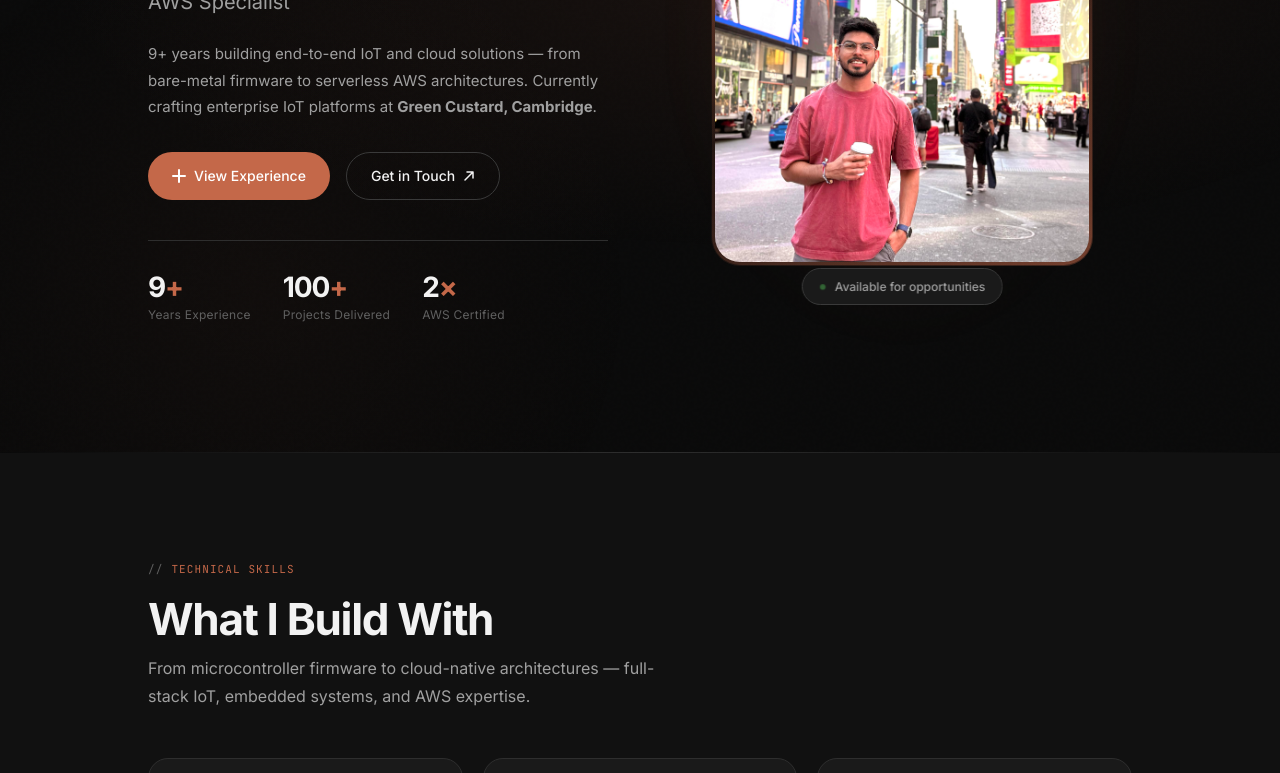
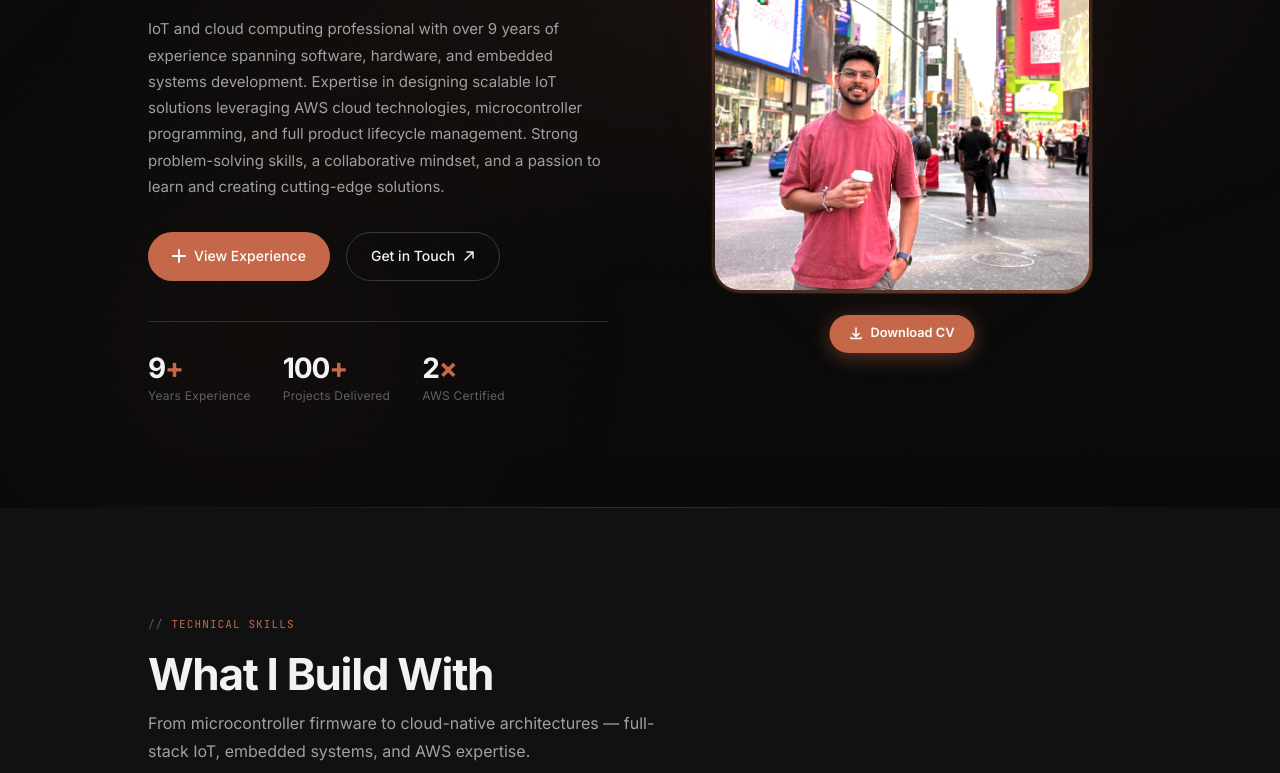
Before and after one commit to RaviJanu/portfolio, a plain HTML site: page index.html in a window 1280 px wide. Shown: the part 348-1121 px from the top of the page. Drawn offline with nearby package versions, Linux system fonts and the light colour scheme.

Commit message:
Download CV option added and about session imporved

```diff
--- a/index.html
+++ b/index.html
@@ -41,9 +41,12 @@
               Embedded Systems · AWS Specialist
             </p>
             <p class="hero-summary">
-              9+ years building end-to-end IoT and cloud solutions — from bare-metal firmware
-              to serverless AWS architectures. Currently crafting enterprise IoT platforms
-              at <strong>Green Custard, Cambridge</strong>.
+              IoT and cloud computing professional with over 9 years of experience
+              spanning software, hardware, and embedded systems development.
+              Expertise in designing scalable IoT solutions leveraging AWS cloud technologies,
+              microcontroller programming, and full product lifecycle management.
+              Strong problem-solving skills, a collaborative mindset,
+              and a passion to learn and creating cutting-edge solutions.
             </p>
             <div class="hero-actions">
               <a href="#experience" class="btn-primary">
@@ -77,10 +80,10 @@
               <div class="hero-photo-border">
                 <img src="profile.jpg" alt="Raviprakash Janu" class="hero-photo" />
               </div>
-              <div class="photo-badge">
-                <span class="photo-badge-dot"></span>
-                Available for opportunities
-              </div>
+              <a href="Raviprakash_Janu_CV.pdf" download class="cv-download-btn">
+                <svg width="13" height="13" viewBox="0 0 13 13" fill="none"><path d="M6.5 1v8M3.5 6.5l3 3 3-3M1.5 10.5v1h10v-1" stroke="currentColor" stroke-width="1.5" stroke-linecap="round" stroke-linejoin="round"/></svg>
+                Download CV
+              </a>
             </div>
           </div>
 
@@ -463,6 +466,10 @@
               <svg width="14" height="14" viewBox="0 0 14 14" fill="none"><path d="M7 1.167A5.833 5.833 0 001.167 7c0 2.578 1.672 4.762 3.99 5.533.292.054.398-.127.398-.28v-1.04c-1.622.352-1.963-.783-1.963-.783-.265-.673-.647-.852-.647-.852-.529-.362.04-.354.04-.354.585.041.893.6.893.6.52.89 1.363.633 1.695.484.053-.376.203-.633.37-.778-1.294-.147-2.654-.647-2.654-2.879 0-.635.227-1.154.6-1.562-.06-.147-.26-.738.057-1.538 0 0 .49-.157 1.603.597A5.578 5.578 0 017 4.714c.496.002.996.067 1.462.198 1.112-.754 1.601-.597 1.601-.597.318.8.118 1.391.058 1.538.374.408.598.927.598 1.562 0 2.238-1.363 2.73-2.661 2.874.21.18.396.536.396 1.08v1.6c0 .155.105.336.4.279A5.834 5.834 0 0012.833 7 5.833 5.833 0 007 1.167z" fill="currentColor"/></svg>
               GitHub
             </a>
+            <a href="Raviprakash_Janu_CV.pdf" download class="contact-link">
+              <svg width="14" height="14" viewBox="0 0 14 14" fill="none"><path d="M7 1v9M3.5 7l3.5 3.5L10.5 7M1.5 11.5v1h11v-1" stroke="currentColor" stroke-width="1.5" stroke-linecap="round" stroke-linejoin="round"/></svg>
+              Download CV
+            </a>
           </div>
           <div class="location-badge">
             <svg width="12" height="12" viewBox="0 0 12 12" fill="none"><path d="M6 1a3.5 3.5 0 013.5 3.5C9.5 7.5 6 11 6 11S2.5 7.5 2.5 4.5A3.5 3.5 0 016 1z" stroke="currentColor" stroke-width="1.25"/><circle cx="6" cy="4.5" r="1.25" stroke="currentColor" stroke-width="1.25"/></svg>
--- a/style.css
+++ b/style.css
@@ -290,30 +290,30 @@ main { position: relative; z-index: 1; }
   position: relative;
   z-index: 1;
 }
-.photo-badge {
+.cv-download-btn {
   position: absolute;
-  bottom: 0;
+  bottom: -1.25rem;
   left: 50%;
   transform: translateX(-50%);
-  display: flex;
+  display: inline-flex;
   align-items: center;
   gap: 0.5rem;
-  background: var(--bg-800);
-  border: 1px solid var(--border-light);
+  background: var(--accent);
+  color: #fff;
+  border: none;
   border-radius: 100px;
-  padding: 0.5rem 1rem;
-  font-size: 0.75rem;
-  font-weight: 500;
-  color: var(--text-secondary);
+  padding: 0.55rem 1.25rem;
+  font-size: 0.8rem;
+  font-weight: 600;
   white-space: nowrap;
-  backdrop-filter: blur(10px);
+  text-decoration: none;
+  box-shadow: 0 4px 20px rgba(196,104,73,0.45);
+  transition: background 150ms, transform 150ms, box-shadow 150ms;
 }
-.photo-badge-dot {
-  width: 8px;
-  height: 8px;
-  background: #4CAF50;
-  border-radius: 50%;
-  animation: pulse-dot 2s ease-in-out infinite;
+.cv-download-btn:hover {
+  background: var(--accent-light);
+  transform: translateX(-50%) translateY(-2px);
+  box-shadow: 0 8px 28px rgba(196,104,73,0.55);
 }
 
 /* ─── Section ─── */
```
Also changed, not shown: 1 other file.
